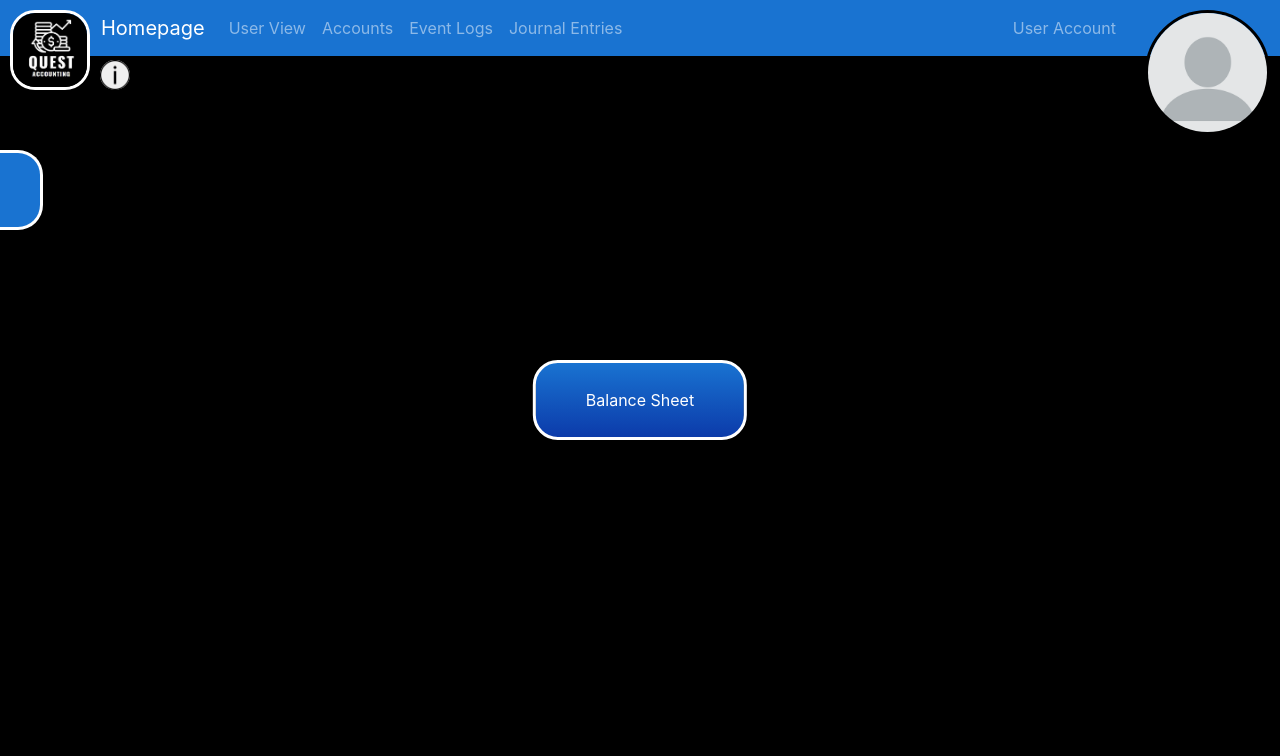
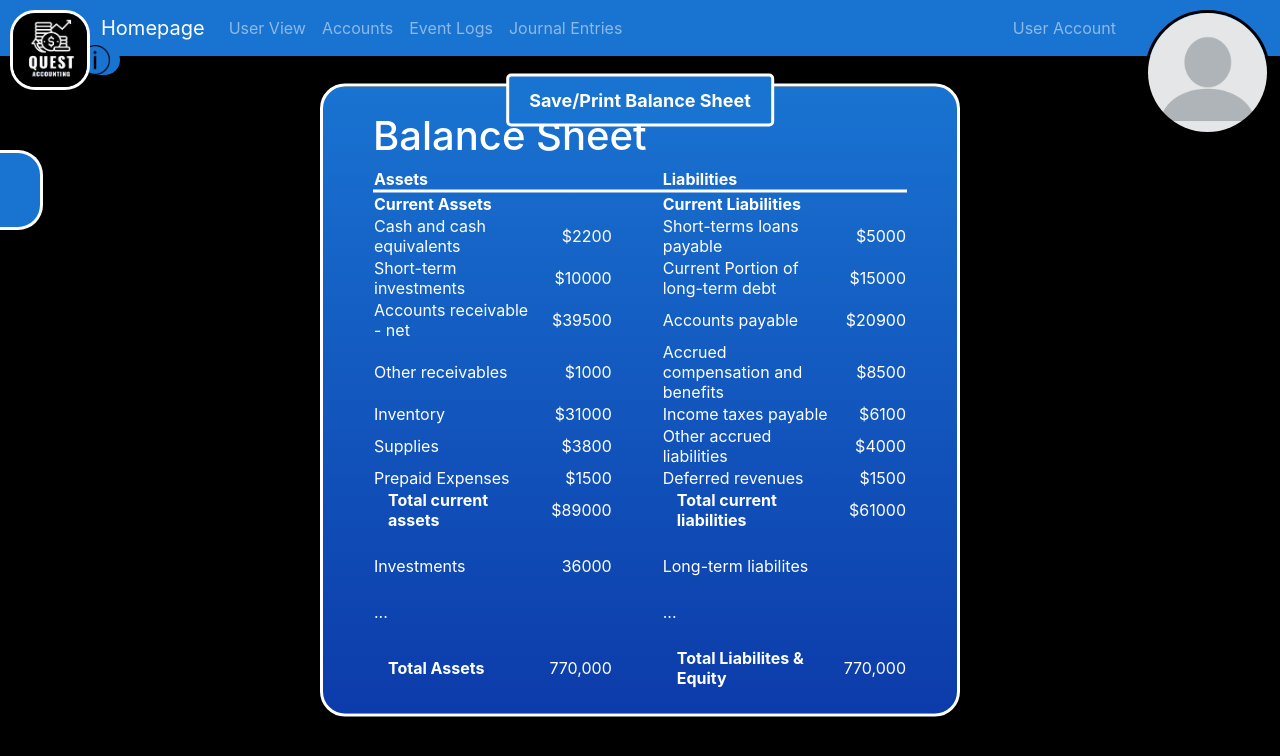
Before and after one commit to andreww0717/QuestAccounting, a Django app: page /financialsheets/balance_sheet/ in a window 1280 px wide. Shown: the top 756 px of the page. Run offline with Django 4.2, Linux system fonts and the light colour scheme; some libraries are stand-ins or nearby versions.

Commit message:
Setup hardcoded balance sheet can print and save balance sheet

```diff
--- a/QuestAccounting/templates/QuestAccounting/financialsheets/balance_sheet.html
+++ b/QuestAccounting/templates/QuestAccounting/financialsheets/balance_sheet.html
@@ -2,14 +2,13 @@
 
 
 {% block content %}
-
+<head>
     <style>
 
         .form-center {
             position: fixed;
             top: 50%;
             left: 50%;
-        display: flex;
             justify-content: center;
             transform: translate(-50%, -50%);
             flex-direction: column;
@@ -23,10 +22,157 @@
             border: 3px solid #FFFFFF;
             color: #ffffff;
         }
+
+        table {
+            width:100%;
+        }
+        th {
+            width: 50%;
+            color: #ffffff;
+            border-bottom: 3px solid #FFFFFF;
+        }
+        td {
+            color: #ffffff;
+        }
+
+        .title {
+            width: 40%;
+            padding-right: 15px;
+        }
+
+        .total {
+            width: 40%;
+            padding-right: 15px;
+            padding-left: 15px;
+            font-weight: bold;
+
+        }
+
+        .amount1 {
+            width: calc(10% + 20px);
+            text-align: right;
+            padding-right: 50px;
+        }
+
+        .amount2 {
+            width: 10%;
+            text-align: right;
+        }
+
+        button{
+            position: fixed;
+            left: 50%;
+            top: 100;
+            transform: translate(-50%, -50%);
+            background-color: #1973D1;
+            color: #ffffff;
+            border-radius: 5px;
+            padding: 10px 20px;
+            margin-bottom: 20px;
+            text-align: center;
+            border: 3px solid #ffffff;
+            display:block;
+            margin:0 auto;
+            font-size: 18px;
+            font-weight: bold;
+        }
+
     </style>
+    <script>
+        function printTable() {
+            var table = document.getElementsByTagName('table')[0];
+            var newWin = window.open('', 'Print-Window');
+            newWin.document.open();
+            newWin.document.write('<html><head><title>Trial Balance</title></head><body>' + table.outerHTML + '</body></html>');
+            newWin.document.close();
+            newWin.print();
+        }
 
-<div class='form-center'>
+    </script>
+</head>
+
+<div class="form-center">
+    <h1>
         Balance Sheet
+    </h1>
+    <table>
+        <thead>
+            <tr>
+                <th colspan="2">Assets</th>
+                <th colspan="2">Liabilities</th>
+            </tr>
+        </thead>
+        <tbody>
+            <tr>
+                <td style="font-weight: bold;" colspan="2">Current Assets</td>
+                <td style="font-weight: bold;" colspan="2">Current Liabilities</td>
+            </tr>
+            <tr>
+                <td class="title">Cash and cash equivalents</td>
+                <td class="amount1">$2200</td>
+                <td class="title">Short-terms loans payable</td>
+                <td class="amount2">$5000</td>
+            </tr>
+            <tr>
+                <td class="title">Short-term investments</td>
+                <td class="amount1">$10000</td>
+                <td class="title">Current Portion of long-term debt</td>
+                <td class="amount2">$15000</td>
+            </tr>
+            <tr>
+                <td class="title">Accounts receivable - net</td>
+                <td class="amount1">$39500</td>
+                <td class="title">Accounts payable</td>
+                <td class="amount2">$20900</td>
+            </tr>
+            <tr>
+                <td class="title">Other receivables</td>
+                <td class="amount1">$1000</td>
+                <td class="title">Accrued compensation and benefits</td>
+                <td class="amount2">$8500</td>
+            </tr>
+            <tr>
+                <td class="title">Inventory</td>
+                <td class="amount1">$31000</td>
+                <td class="title">Income taxes payable</td>
+                <td class="amount2">$6100</td>
+            </tr>
+            <tr>
+                <td class="title">Supplies</td>
+                <td class="amount1">$3800</td>
+                <td class="title">Other accrued liabilities</td>
+                <td class="amount2">$4000</td>
+            </tr>
+            <tr>
+                <td class="title">Prepaid Expenses</td>
+                <td class="amount1">$1500</td>
+                <td class="title">Deferred revenues</td>
+                <td class="amount2">$1500</td>
+            </tr>
+            <tr>
+                <td class="total">Total current assets</td>
+                <td class="amount1">$89000</td>
+                <td class="total">Total current liabilities</td>
+                <td class="amount2">$61000</td>
+            </tr>
+            <tr>
+                <td class="title" style= "padding-top: 25px;">Investments</td>
+                <td class="amount1" style= "padding-top: 25px;">36000</td>
+                <td class="title" style= "padding-top: 25px;" colspan="2">Long-term liabilites</td>
+            </tr>
+            <tr>
+                <td class="title" style= "padding-top: 25px;" colspan="2">... </td>
+                <td class="title" style= "padding-top: 25px;" colspan="2">...</td>
+            </tr>
+            <tr>
+                <td class="total" style= "padding-top: 25px;">Total Assets </td>
+                <td class="amount1" style= "padding-top: 25px;">770,000</td>
+                <td class="total" style= "padding-top: 25px;">Total Liabilites & Equity</td>
+                <td class="amount2" style= "padding-top: 25px;">770,000</td>
+            </tr>
+        </tbody>
+    </table>
 </div>
+<button onclick="printTable()">Save/Print Balance Sheet</button>
 
 {% endblock %}
```
Lines whose indentation alone changed are shown as unchanged.
